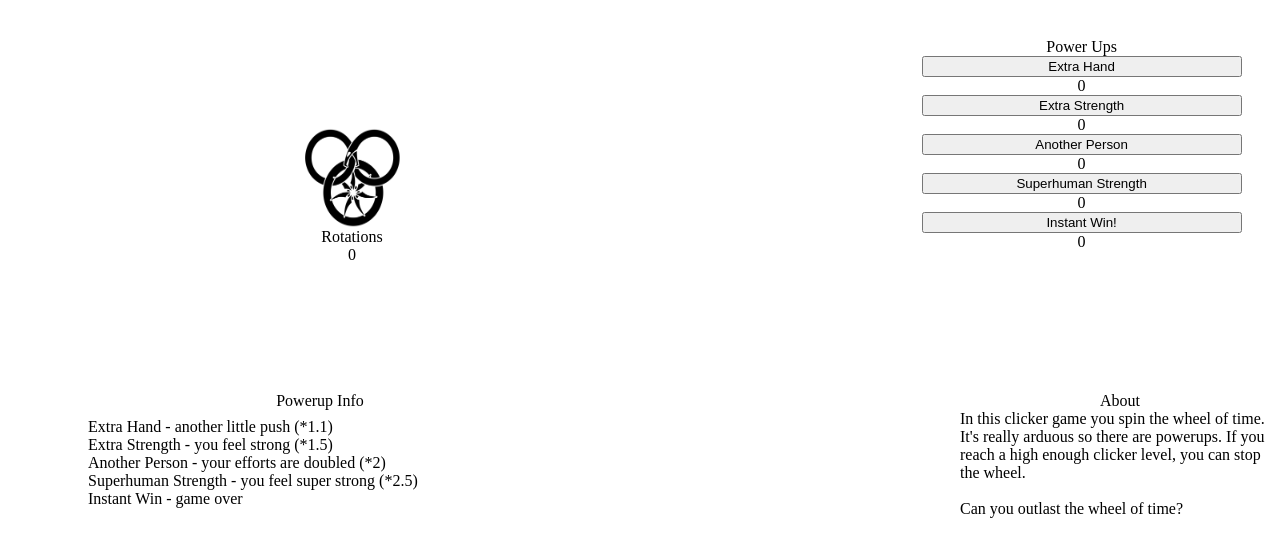
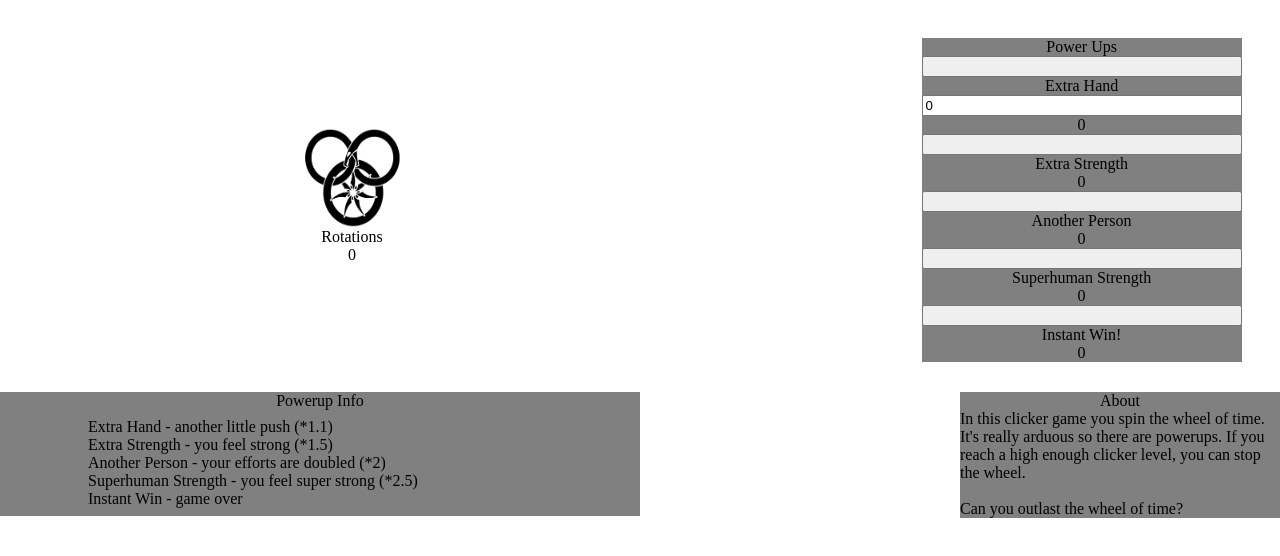
Before and after one commit to dkroll713/checkpoints, a plain HTML site: page checkpoint3/index.html in a window 1280 px wide. Drawn offline with nearby package versions, Linux system fonts and the light colour scheme.

Commit message:
checkpoint3

```diff
--- a/checkpoint3/css/style.css
+++ b/checkpoint3/css/style.css
@@ -32,6 +32,7 @@ img{
   width: 25%;
   margin-top: 3%;
   margin-right: 3%;
+  background-color: grey;
   /* display: grid;
   grid-template-columns: 1fr 1fr;
   grid-template-areas:
@@ -91,6 +92,7 @@ img{
 #container3{
   height: 100%;
   width: 50%;
+  background-color: grey;
 }
 
 #powerInfo{
@@ -104,4 +106,5 @@ img{
 #container4{
   height: 100%;
   width: 25%;
+  background-color: grey;
 }
--- a/checkpoint3/index.html
+++ b/checkpoint3/index.html
@@ -17,23 +17,23 @@
   <container id="container2">
     <h3>Power Ups</h3>
     <section class="info" id="powerups">
-      <button type="button" id="pu1">Extra Hand</button>
-      <p id="count1" value="0">
+      <input type="button" id="btn1">Extra Hand</input>
+      <input type="text" id="count1" value="0">
         0
-      </p>
-      <button type="button" id="pu2">Extra Strength</button>
+      </input>
+      <input type="button" id="btn2">Extra Strength</input>
       <p id="count2" value="0">
         0
       </p>
-      <button type="button" id="pu3">Another Person</button>
+      <input type="button" id="btn3">Another Person</input>
       <p id="count3" value="0">
         0
       </p>
-      <button type="button" id="pu4">Superhuman Strength</button>
+      <input type="button" id="btn4">Superhuman Strength</input>
       <p id="count4" value="0">
         0
       </p>
-      <button type="button" id="pu5">Instant Win!</button>
+      <input type="button" id="btn5">Instant Win!</input>
       <p id="count5" value="0">
         0
       </p>
@@ -61,7 +61,7 @@
   </container>
   <container id="container4">
     <h3>About</h3>
-    <p>
+    <p id="bio">
       In this clicker game you spin the wheel of time.
       It's really arduous so there are powerups. If you reach
       a high enough clicker level, you can stop the wheel. <br /> <br />
--- a/checkpoint3/js/script.js
+++ b/checkpoint3/js/script.js
@@ -1,9 +1,20 @@
 "use strict";
 
 $(document).ready(function(){
-  $(this).on("click", function(){
-    var $counter1 = $("#count1");
-    console.log($($counter1).text());
-    $($counter1).text() == ($($counter1).text() + 1);
-  })
-})
+
+var $counter1 = $("#count1").text();
+var $counter2 = $("#count2").text();
+var $counter3 = $("#count3").text();
+var $counter4 = $("#count4").text();
+var $counter5 = $("#count5").text();
+  $("#btn1").click(function(){
+    $("#count1").text() == ($("#count1").text() + 1);
+    console.log($counter1);
+  });
+
+  $("#btn2").click(function(){
+    document.getElementById("count2").innerHTML == $counter2++;
+    console.log($counter2);
+  });
+
+});
```
